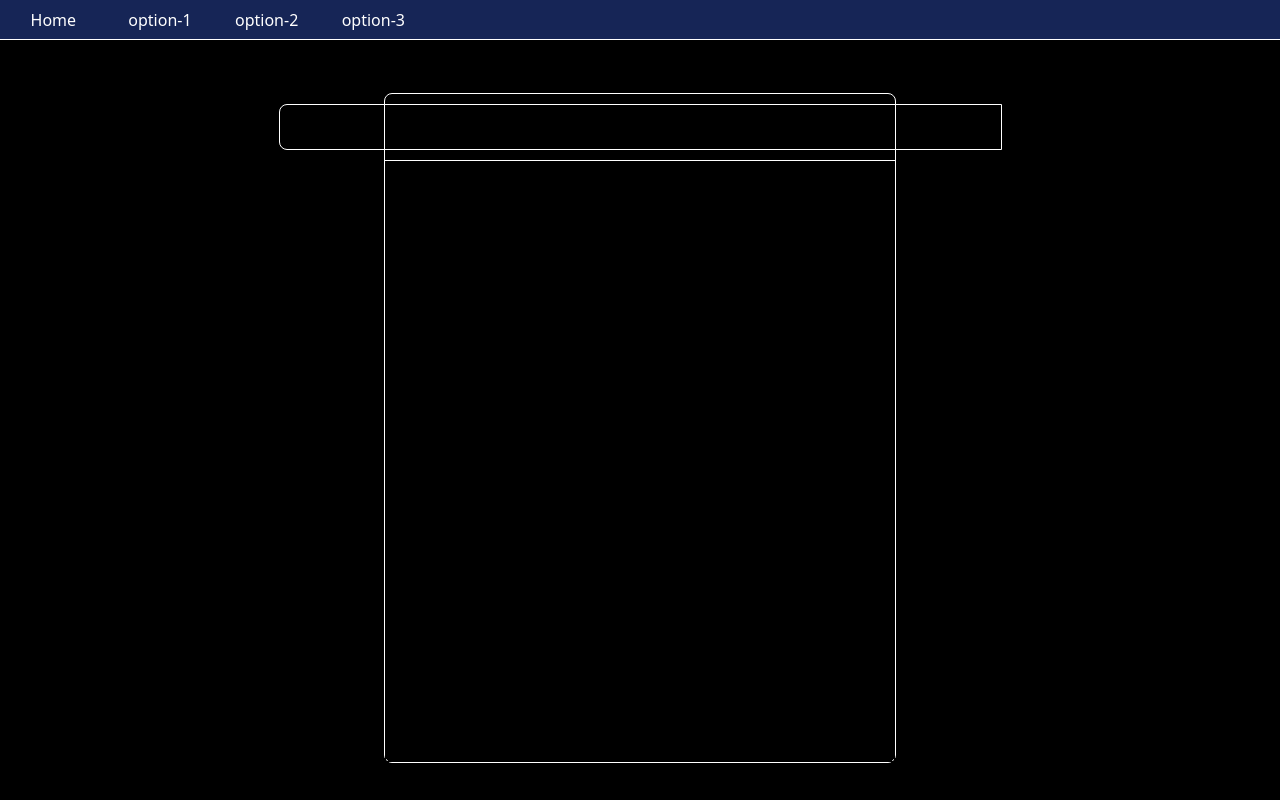
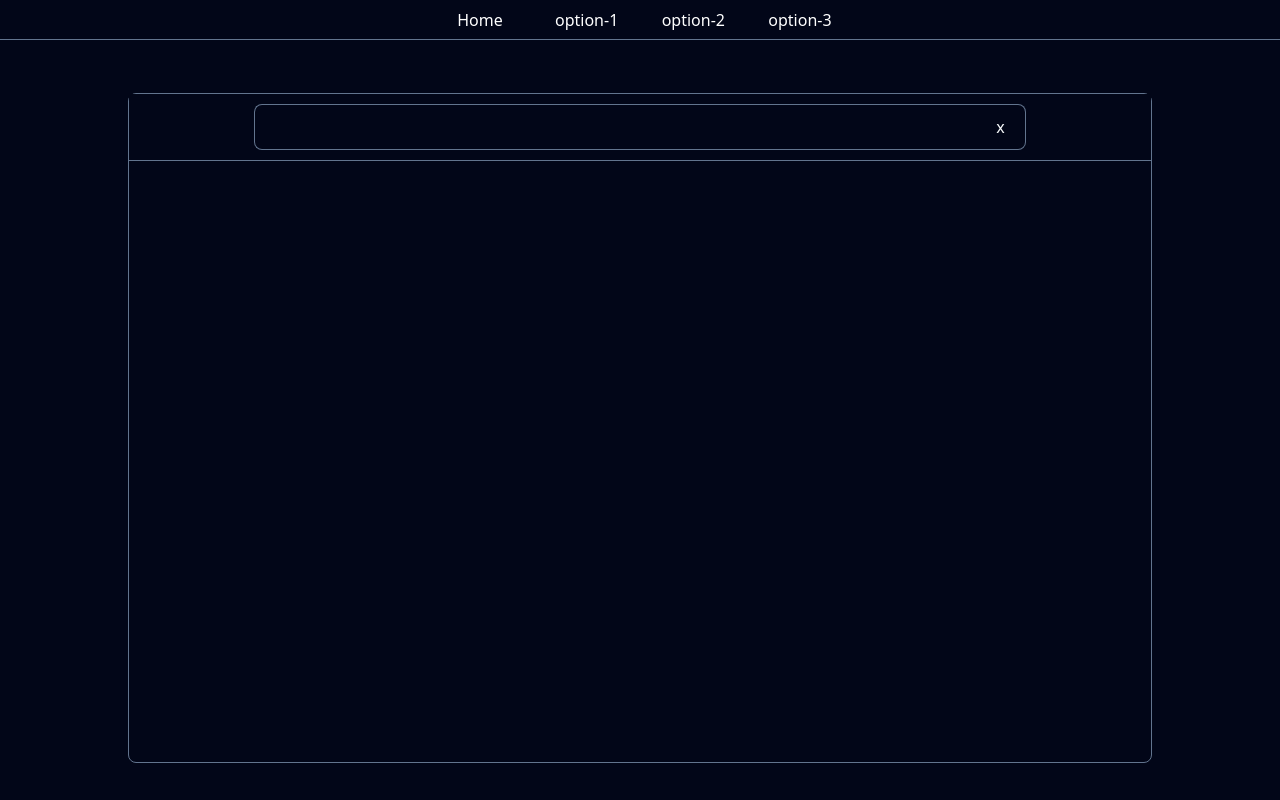
Before and after one commit to omid2007hope/Data-Science-Project, a React (Vite) app in the folder frontend/: page / in a window 1280 px wide. Built offline with nearby package versions, Linux system fonts and the light colour scheme.

Commit message:
Cleaner CSS

```diff
--- a/frontend/src/component/layout/Header.jsx
+++ b/frontend/src/component/layout/Header.jsx
@@ -1,8 +1,8 @@
 import {
-  CSS_flexStyleRow,
-  CSS_flexStyleCol,
+  CSS_flexRow,
   CSS_fixPosition,
-  CSS_color,
+  CSS_color_darkest,
+  CSS_text_hover_active_colorBase,
 } from "../../libraries/CSS_General";
 
 function Header() {
@@ -16,17 +16,17 @@ function Header() {
   return (
     <>
       <header
-        className={`justify-between w-full h-1/20 border-b ${CSS_flexStyleRow} ${CSS_color} ${CSS_fixPosition}`}
+        className={`justify-center w-full h-1/20 border-b ${CSS_flexRow} ${CSS_color_darkest} ${CSS_fixPosition}`}
       >
-        <div className={`justify-evenly w-1/3 h-full ${CSS_flexStyleRow}`}>
+        <div className={`justify-evenly w-1/3 h-full ${CSS_flexRow}`}>
           {HeaderMenuOption.map((item) => {
             return (
               <div
                 key={item.id}
-                className={`justify-center w-1/4 h-full ${CSS_flexStyleRow}`}
+                className={`justify-center w-1/4 h-full ${CSS_flexRow}`}
               >
                 <button
-                  className={`justify-around ${CSS_flexStyleRow} ${CSS_color}`}
+                  className={`justify-around ${CSS_text_hover_active_colorBase} ${CSS_flexRow} ${CSS_color_darkest}`}
                 >
                   {item.option}
                 </button>
@@ -34,9 +34,6 @@ function Header() {
             );
           })}
         </div>
-        <div
-          className={`justify-evenly w-2/3 h-full ${CSS_flexStyleRow}`}
-        ></div>
       </header>
     </>
   );
--- a/frontend/src/libraries/CSS_General.jsx
+++ b/frontend/src/libraries/CSS_General.jsx
@@ -1,9 +1,25 @@
 export const CSS_mainStyle = `w-screen h-screen`;
 
-export const CSS_flexStyleRow = `flex flex-row items-center`;
+export const CSS_H_W_full = `w-full h-full`;
 
-export const CSS_flexStyleCol = `flex flex-col items-center`;
+export const CSS_flexRow = `flex flex-row items-center`;
+
+export const CSS_flexCol = `flex flex-col items-center`;
 
 export const CSS_fixPosition = `fixed z-50`;
 
-export const CSS_color = ` bg-blue-950 text-white border-white`;
+export const CSS_color_darkest = `bg-slate-950 text-slate-50 border-slate-500`;
+
+export const CSS_color_dark = `bg-slate-800 text-slate-50 border-slate-500`;
+
+export const CSS_color_light = `bg-slate-400 text-slate-950 border-slate-500`;
+
+export const CSS_color_lightest = `bg-slate-50 text-slate-950 border-slate-500`;
+
+export const CSS_text_hover_active_colorBase = `text-white hover:text-white/80 active:text-white transition-colors duration-200 ease-in-out`;
+
+export const CSS_border_left = `border-y border-l rounded-l-lg`;
+
+export const CSS_border_right = `border-y border-r rounded-r-lg`;
+
+export const CSS_generalBorder = `border rounded-lg`;
--- a/frontend/src/page/Home.jsx
+++ b/frontend/src/page/Home.jsx
@@ -1,16 +1,36 @@
+import {
+  CSS_flexCol,
+  CSS_color_darkest,
+  CSS_H_W_full,
+  CSS_border_left,
+  CSS_border_right,
+  CSS_flexRow,
+  CSS_generalBorder,
+} from "../libraries/CSS_General";
+
 function Home() {
   return (
     <>
-      <div className="flex flex-col items-center justify-center w-full h-full bg-black pt-14">
-        <div className="w-4/10 h-9/10 flex flex-col items-center justify-between border border-white rounded-lg">
-          <div className="flex flex-row justify-center items-center w-full h-1/10 border-b border-white">
+      <div
+        className={`justify-center pt-14 ${CSS_H_W_full} ${CSS_flexCol} ${CSS_color_darkest}`}
+      >
+        <div
+          className={`w-4/10 md:w-8/10 h-9/10 justify-between ${CSS_generalBorder} ${CSS_flexCol} ${CSS_color_darkest}`}
+        >
+          <div
+            className={`justify-center w-full h-1/10 border-b ${CSS_flexRow} ${CSS_color_darkest} `}
+          >
             <input
               type="text"
-              className=" pl-2.5 pr-120 py-2.5 rounded-y-lg rounded-l-lg border border-white"
+              className={`pl-2.5 pr-120 py-2.5 ${CSS_color_darkest} ${CSS_border_left}`}
             />
-            <button className=""></button>
+            <button
+              className={`py-2.5 px-5 ${CSS_color_darkest} ${CSS_border_right} ${CSS_flexCol}`}
+            >
+              x
+            </button>
           </div>
-          <div className="flex justify-center items-center w-full h-9/10 border"></div>
+          <div className={`justify-center w-full h-9/10 ${CSS_flexCol}`}></div>
         </div>
       </div>
     </>
```
